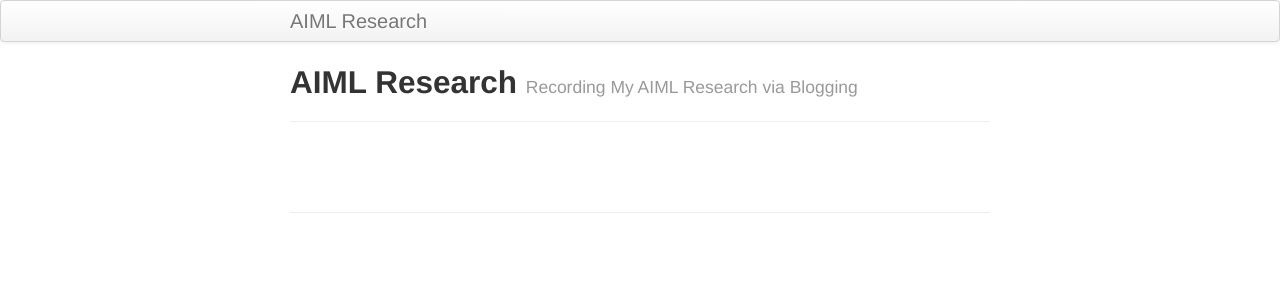
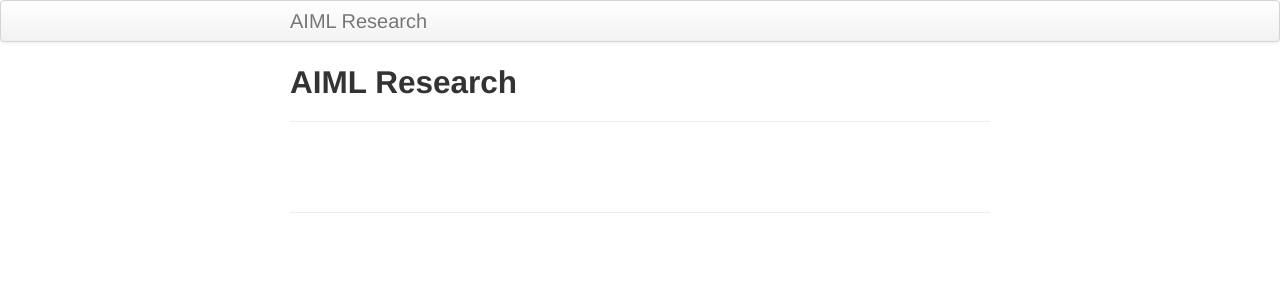
Before and after one commit to aimlthatmatters/aimlthatmatters.github.io, a Jekyll site: the page built from index.md, in a window 1280 px wide. Shown: the top 300 px of the page. Built offline with Jekyll 4.4.1, drawn with Linux system fonts in a browser that asks for light colours.

Commit message:
Update index.md

```diff
--- a/index.md
+++ b/index.md
@@ -1,5 +1,4 @@
 ---
 layout: page
 title: AIML Research
-tagline: Recording My AIML Research via Blogging
 ---
```
